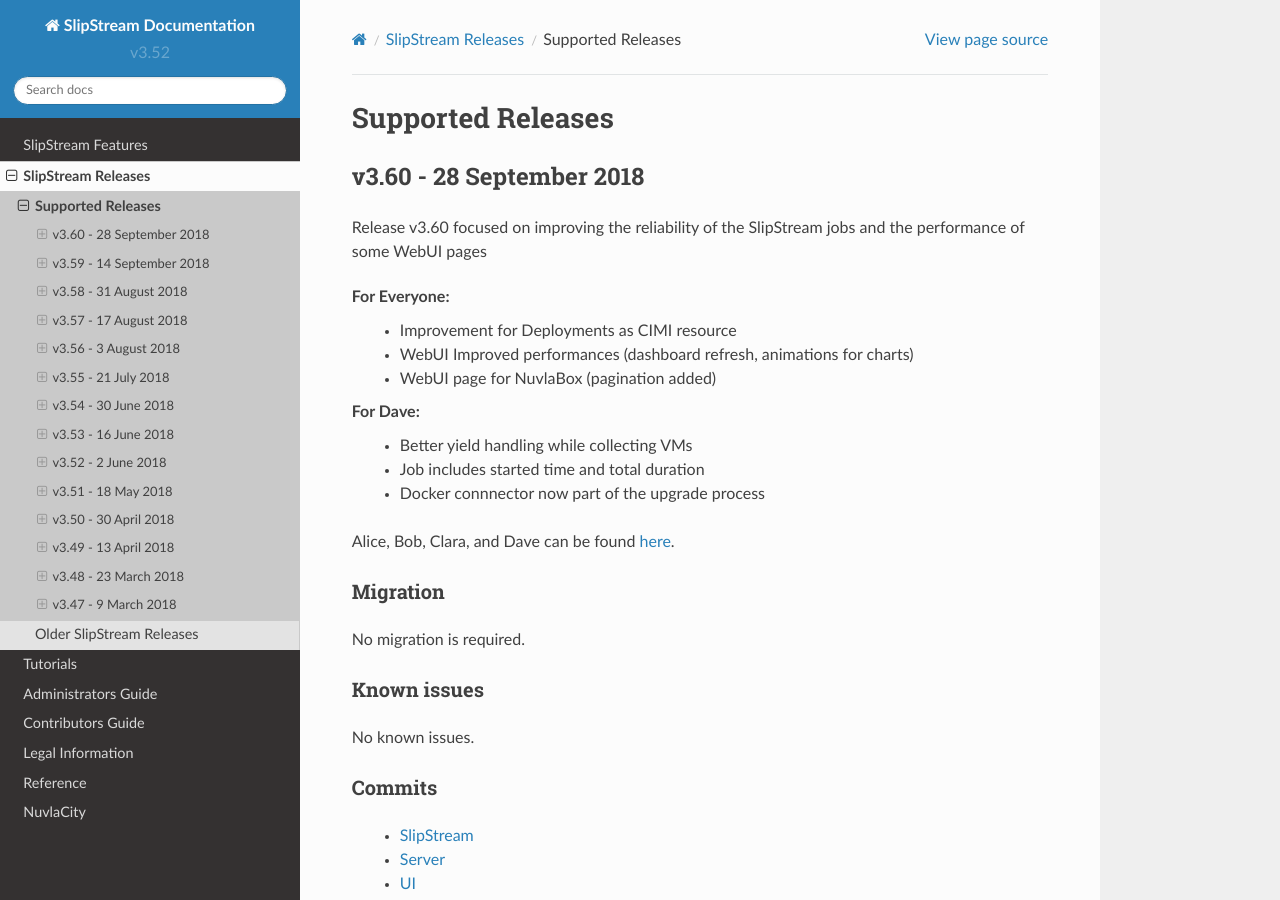
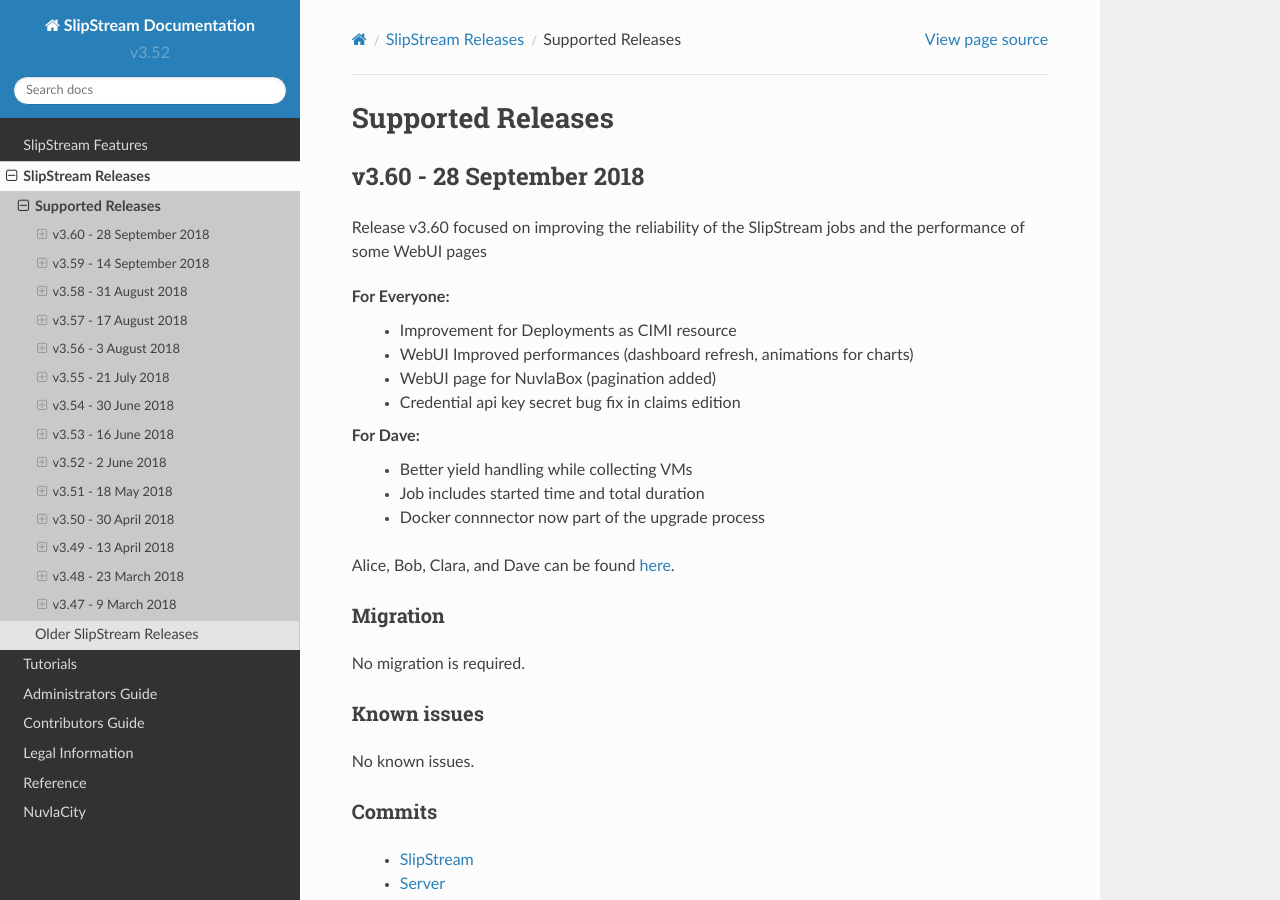
Before and after one commit to slipstream/SlipStreamDocumentation, a Sphinx documentation site: the page built from docs/release_notes/supported-releases.rst, in a window 1280 px wide and 900 px high. Built offline with Sphinx 7.4.7 and the Read the Docs theme 2.0.0, drawn with Linux system fonts in a browser that asks for light colours.

Commit message:
Update supported-releases.rst

```diff
--- a/docs/release_notes/supported-releases.rst
+++ b/docs/release_notes/supported-releases.rst
@@ -11,6 +11,7 @@
  - Improvement for Deployments as CIMI resource
  - WebUI Improved performances (dashboard refresh, animations for  charts)
  - WebUI page for NuvlaBox (pagination added)
+ - Credential api key secret bug fix in claims edition
 
 
 For Dave:
```
